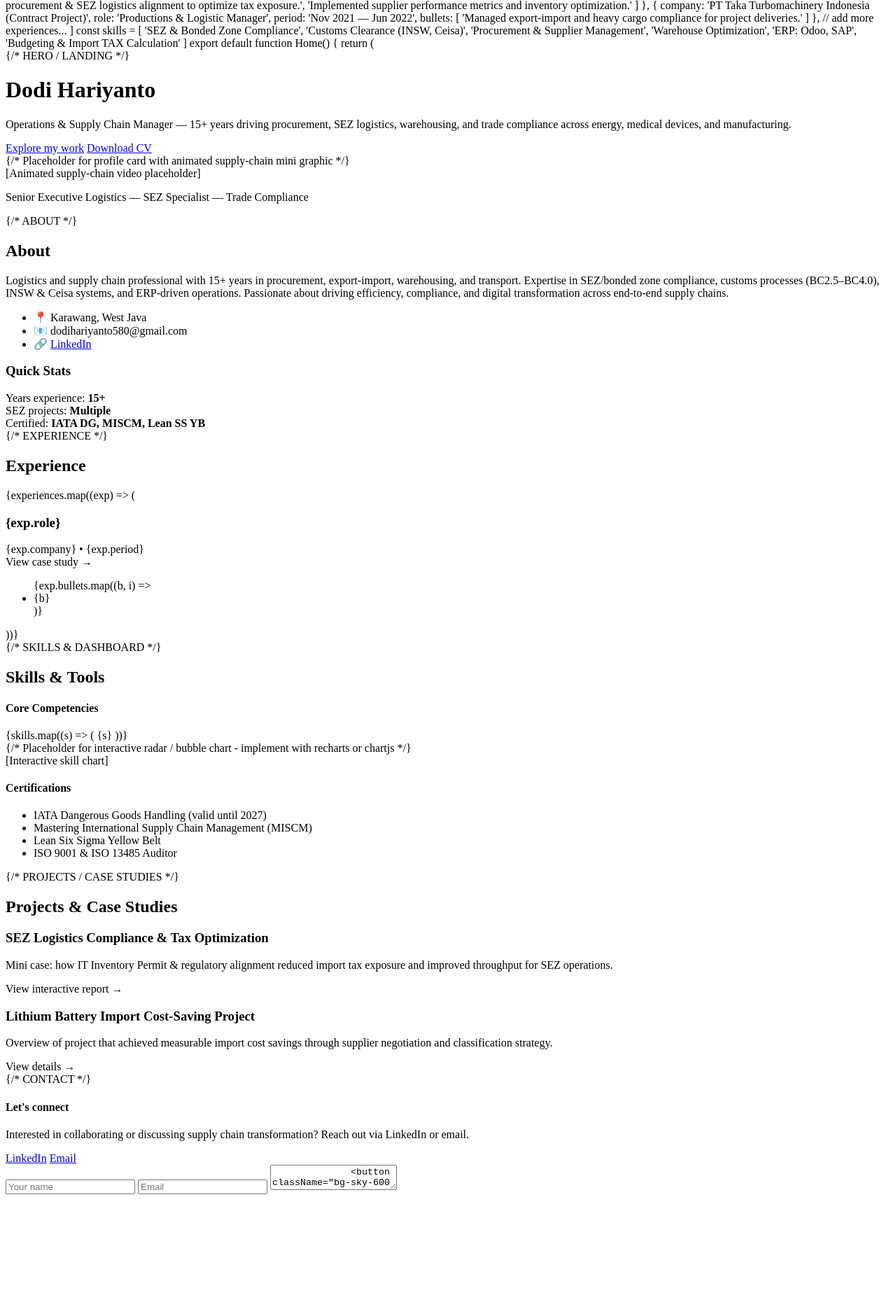
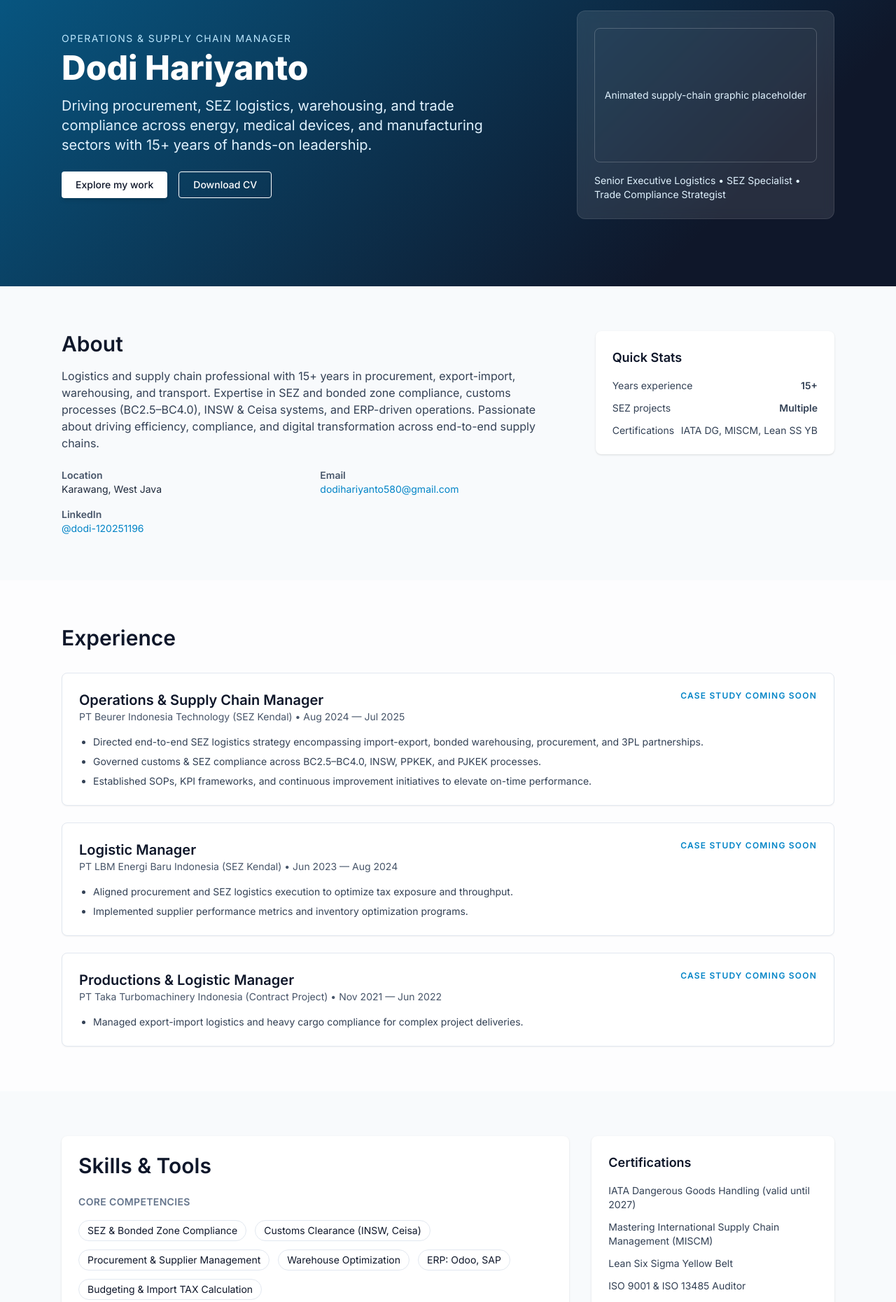
Before and after one commit to dodihariyanto580-beep/chatGPT-portfolio, a plain HTML site: page index.html in a window 1280 px wide. Shown: the part 81-1941 px from the top of the page at 70% size. Before the commit the page ends 1803 px from the top, so only its background shows below. Drawn offline with nearby package versions, Linux system fonts and the light colour scheme.

Commit message:
Convert portfolio starter into static Tailwind page

```diff
--- a/index.html
+++ b/index.html
@@ -1,233 +1,277 @@
-// Next.js single-file starter (pages/index.jsx)
-// Default export: Home component
-// Tailwind CSS utility classes are used. This file is a starting point — split into components when ready.
-
-import React from 'react'
-
-const experiences = [
-  {
-    company: 'PT Beurer Indonesia Technology (SEZ Kendal)',
-    role: 'Operations & Supply Chain Manager',
-    period: 'Aug 2024 — Jul 2025',
-    bullets: [
-      'Directed end-to-end SEZ logistics strategy (import-export, bonded warehousing, procurement, 3PL).',
-      'Governed customs & SEZ compliance (BC2.5–BC4.0, INSW, PPKEK, PJKEK).',
-      'Established SOP, KPI frameworks, and continuous improvement initiatives.'
-    ]
-  },
-  {
-    company: 'PT LBM Energi Baru Indonesia (SEZ Kendal)',
-    role: 'Logistic Manager',
-    period: 'Jun 2023 — Aug 2024',
-    bullets: [
-      'Led procurement & SEZ logistics alignment to optimize tax exposure.',
-      'Implemented supplier performance metrics and inventory optimization.'
-    ]
-  },
-  {
-    company: 'PT Taka Turbomachinery Indonesia (Contract Project)',
-    role: 'Productions & Logistic Manager',
-    period: 'Nov 2021 — Jun 2022',
-    bullets: [
-      'Managed export-import and heavy cargo compliance for project deliveries.'
-    ]
-  },
-  // add more experiences...
-]
-
-const skills = [
-  'SEZ & Bonded Zone Compliance',
-  'Customs Clearance (INSW, Ceisa)',
-  'Procurement & Supplier Management',
-  'Warehouse Optimization',
-  'ERP: Odoo, SAP',
-  'Budgeting & Import TAX Calculation'
-]
-
-export default function Home() {
-  return (
-    <div className="min-h-screen bg-gray-50 text-gray-900">
-      {/* HERO / LANDING */}
-      <header className="relative overflow-hidden bg-gradient-to-r from-sky-800 via-sky-700 to-slate-800 text-white">
-        <div className="max-w-6xl mx-auto px-6 py-24 flex flex-col md:flex-row items-center gap-8">
-          <div className="flex-1">
-            <h1 className="text-4xl md:text-5xl font-extrabold">Dodi Hariyanto</h1>
-            <p className="mt-4 text-lg md:text-xl max-w-2xl leading-relaxed">Operations & Supply Chain Manager — 15+ years driving procurement, SEZ logistics, warehousing, and trade compliance across energy, medical devices, and manufacturing.</p>
-            <div className="mt-6 flex gap-4">
-              <a href="#portfolio" className="inline-block bg-white text-slate-900 px-5 py-2 rounded shadow-md">Explore my work</a>
-              <a href="/Resume_Dodi_Hariyanto.pdf" download className="inline-block border border-white px-5 py-2 rounded">Download CV</a>
+<!DOCTYPE html>
+<html lang="en">
+  <head>
+    <meta charset="UTF-8" />
+    <meta name="viewport" content="width=device-width, initial-scale=1.0" />
+    <title>Dodi Hariyanto — Operations & Supply Chain Leader</title>
+    <meta
+      name="description"
+      content="Portfolio of Dodi Hariyanto, an Operations & Supply Chain Manager specializing in SEZ logistics, customs compliance, and procurement optimization."
+    />
+    <link rel="preconnect" href="https://fonts.googleapis.com" />
+    <link rel="preconnect" href="https://fonts.gstatic.com" crossorigin />
+    <link
+      href="https://fonts.googleapis.com/css2?family=Inter:wght@400;500;600;700;800&display=swap"
+      rel="stylesheet"
+    />
+    <script src="https://cdn.tailwindcss.com"></script>
+    <script>
+      tailwind.config = {
+        theme: {
+          extend: {
+            fontFamily: {
+              sans: ['Inter', 'system-ui', 'sans-serif']
+            }
+          }
+        }
+      };
+    </script>
+    <style>
+      body {
+        font-family: 'Inter', system-ui, sans-serif;
+      }
+      .bg-gradient-supply {
+        background: linear-gradient(135deg, #075985, #0f172a 80%);
+      }
+    </style>
+  </head>
+  <body class="min-h-screen bg-slate-50 text-slate-900">
+    <header class="bg-gradient-supply text-white">
+      <div class="mx-auto flex max-w-6xl flex-col gap-8 px-6 py-24 md:flex-row md:items-center">
+        <div class="flex-1">
+          <p class="text-sm uppercase tracking-widest text-sky-200">Operations &amp; Supply Chain Manager</p>
+          <h1 class="mt-2 text-4xl font-extrabold md:text-5xl">Dodi Hariyanto</h1>
+          <p class="mt-4 max-w-2xl text-lg leading-relaxed text-sky-100 md:text-xl">
+            Driving procurement, SEZ logistics, warehousing, and trade compliance across energy, medical devices, and manufacturing sectors with
+            15+ years of hands-on leadership.
+          </p>
+          <div class="mt-6 flex flex-wrap gap-4 text-sm font-medium">
+            <a
+              class="inline-flex items-center rounded bg-white px-5 py-2 text-slate-900 shadow-md transition hover:-translate-y-0.5 hover:shadow-lg"
+              href="#portfolio"
+            >
+              Explore my work
+            </a>
+            <a
+              class="inline-flex items-center rounded border border-white px-5 py-2 text-white transition hover:bg-white/10"
+              href="/Resume_Dodi_Hariyanto.pdf"
+              download
+            >
+              Download CV
+            </a>
           </div>
         </div>
-          <div className="w-full md:w-1/3">
-            {/* Placeholder for profile card with animated supply-chain mini graphic */}
-            <div className="bg-white/10 rounded-xl p-6 backdrop-blur-sm border border-white/10">
-              <div className="h-48 flex items-center justify-center">[Animated supply-chain video placeholder]</div>
-              <p className="mt-4 text-sm">Senior Executive Logistics — SEZ Specialist — Trade Compliance</p>
+        <div class="w-full md:w-1/3">
+          <div class="rounded-xl border border-white/10 bg-white/10 p-6 backdrop-blur">
+            <div class="flex h-48 items-center justify-center rounded-lg border border-white/20 text-center text-sm text-sky-100">
+              Animated supply-chain graphic placeholder
+            </div>
+            <p class="mt-4 text-sm text-sky-100">
+              Senior Executive Logistics • SEZ Specialist • Trade Compliance Strategist
+            </p>
           </div>
         </div>
       </div>
     </header>
 
-      {/* ABOUT */}
-      <section id="about" className="max-w-6xl mx-auto p-8">
-        <div className="grid md:grid-cols-3 gap-8 items-center">
-          <div className="md:col-span-2">
-            <h2 className="text-2xl font-semibold">About</h2>
-            <p className="mt-3 text-gray-700">Logistics and supply chain professional with 15+ years in procurement, export-import, warehousing, and transport. Expertise in SEZ/bonded zone compliance, customs processes (BC2.5–BC4.0), INSW & Ceisa systems, and ERP-driven operations. Passionate about driving efficiency, compliance, and digital transformation across end-to-end supply chains.</p>
-            <ul className="mt-4 grid grid-cols-1 sm:grid-cols-2 gap-2">
-              <li className="text-sm">📍 Karawang, West Java</li>
-              <li className="text-sm">📧 dodihariyanto580@gmail.com</li>
-              <li className="text-sm">🔗 <a className="text-sky-600" href="https://www.linkedin.com/in/dodi-120251196/">LinkedIn</a></li>
-            </ul>
+    <main>
+      <section id="about" class="mx-auto max-w-6xl px-6 py-16">
+        <div class="grid gap-10 md:grid-cols-3 md:items-start">
+          <div class="md:col-span-2">
+            <h2 class="text-3xl font-semibold">About</h2>
+            <p class="mt-4 text-slate-700">
+              Logistics and supply chain professional with 15+ years in procurement, export-import, warehousing, and transport. Expertise in SEZ and bonded
+              zone compliance, customs processes (BC2.5–BC4.0), INSW &amp; Ceisa systems, and ERP-driven operations. Passionate about driving efficiency,
+              compliance, and digital transformation across end-to-end supply chains.
+            </p>
+            <dl class="mt-6 grid grid-cols-1 gap-4 text-sm sm:grid-cols-2">
+              <div>
+                <dt class="font-semibold text-slate-600">Location</dt>
+                <dd class="text-slate-800">Karawang, West Java</dd>
               </div>
               <div>
-            <div className="bg-white p-4 rounded-lg shadow">
-              <h3 className="font-medium">Quick Stats</h3>
-              <div className="mt-3 space-y-2 text-sm">
-                <div>Years experience: <strong>15+</strong></div>
-                <div>SEZ projects: <strong>Multiple</strong></div>
-                <div>Certified: <strong>IATA DG, MISCM, Lean SS YB</strong></div>
+                <dt class="font-semibold text-slate-600">Email</dt>
+                <dd>
+                  <a class="text-sky-600 hover:underline" href="mailto:dodihariyanto580@gmail.com">dodihariyanto580@gmail.com</a>
+                </dd>
               </div>
+              <div>
+                <dt class="font-semibold text-slate-600">LinkedIn</dt>
+                <dd>
+                  <a class="text-sky-600 hover:underline" href="https://www.linkedin.com/in/dodi-120251196/" target="_blank" rel="noreferrer">@dodi-120251196</a>
+                </dd>
+              </div>
+            </dl>
+          </div>
+          <div>
+            <div class="rounded-lg bg-white p-6 shadow">
+              <h3 class="text-lg font-semibold">Quick Stats</h3>
+              <dl class="mt-4 space-y-3 text-sm text-slate-700">
+                <div class="flex items-center justify-between">
+                  <dt>Years experience</dt>
+                  <dd class="font-semibold">15+</dd>
+                </div>
+                <div class="flex items-center justify-between">
+                  <dt>SEZ projects</dt>
+                  <dd class="font-semibold">Multiple</dd>
+                </div>
+                <div class="flex items-center justify-between">
+                  <dt>Certifications</dt>
+                  <dd class="text-right">IATA DG, MISCM, Lean SS YB</dd>
+                </div>
+              </dl>
             </div>
           </div>
         </div>
       </section>
 
-      {/* EXPERIENCE */}
-      <section id="experience" className="bg-white/60 py-12">
-        <div className="max-w-6xl mx-auto p-8">
-          <h2 className="text-2xl font-semibold">Experience</h2>
-          <div className="mt-6 space-y-6">
-            {experiences.map((exp) => (
-              <div key={exp.company} className="p-6 border rounded-lg bg-white shadow-sm">
-                <div className="flex items-start justify-between">
+      <section id="experience" class="bg-white/70 py-16">
+        <div class="mx-auto max-w-6xl px-6">
+          <h2 class="text-3xl font-semibold">Experience</h2>
+          <div class="mt-8 space-y-6">
+            <article class="rounded-lg border border-slate-200 bg-white p-6 shadow-sm">
+              <div class="flex flex-wrap items-start justify-between gap-4">
                 <div>
-                    <h3 className="text-lg font-semibold">{exp.role}</h3>
-                    <div className="text-sm text-slate-600">{exp.company} • {exp.period}</div>
+                  <h3 class="text-xl font-semibold">Operations &amp; Supply Chain Manager</h3>
+                  <p class="text-sm text-slate-600">PT Beurer Indonesia Technology (SEZ Kendal) • Aug 2024 — Jul 2025</p>
                 </div>
-                  <div className="text-xs text-slate-500">View case study →</div>
+                <span class="text-xs font-semibold uppercase tracking-widest text-sky-600">Case study coming soon</span>
               </div>
-                <ul className="mt-4 list-disc pl-5 text-sm text-slate-700">
-                  {exp.bullets.map((b, i) => <li key={i}>{b}</li>)}
+              <ul class="mt-4 list-disc space-y-2 pl-5 text-sm text-slate-700">
+                <li>Directed end-to-end SEZ logistics strategy encompassing import-export, bonded warehousing, procurement, and 3PL partnerships.</li>
+                <li>Governed customs &amp; SEZ compliance across BC2.5–BC4.0, INSW, PPKEK, and PJKEK processes.</li>
+                <li>Established SOPs, KPI frameworks, and continuous improvement initiatives to elevate on-time performance.</li>
               </ul>
+            </article>
+
+            <article class="rounded-lg border border-slate-200 bg-white p-6 shadow-sm">
+              <div class="flex flex-wrap items-start justify-between gap-4">
+                <div>
+                  <h3 class="text-xl font-semibold">Logistic Manager</h3>
+                  <p class="text-sm text-slate-600">PT LBM Energi Baru Indonesia (SEZ Kendal) • Jun 2023 — Aug 2024</p>
                 </div>
-            ))}
+                <span class="text-xs font-semibold uppercase tracking-widest text-sky-600">Case study coming soon</span>
+              </div>
+              <ul class="mt-4 list-disc space-y-2 pl-5 text-sm text-slate-700">
+                <li>Aligned procurement and SEZ logistics execution to optimize tax exposure and throughput.</li>
+                <li>Implemented supplier performance metrics and inventory optimization programs.</li>
+              </ul>
+            </article>
+
+            <article class="rounded-lg border border-slate-200 bg-white p-6 shadow-sm">
+              <div class="flex flex-wrap items-start justify-between gap-4">
+                <div>
+                  <h3 class="text-xl font-semibold">Productions &amp; Logistic Manager</h3>
+                  <p class="text-sm text-slate-600">PT Taka Turbomachinery Indonesia (Contract Project) • Nov 2021 — Jun 2022</p>
+                </div>
+                <span class="text-xs font-semibold uppercase tracking-widest text-sky-600">Case study coming soon</span>
+              </div>
+              <ul class="mt-4 list-disc space-y-2 pl-5 text-sm text-slate-700">
+                <li>Managed export-import logistics and heavy cargo compliance for complex project deliveries.</li>
+              </ul>
+            </article>
           </div>
         </div>
       </section>
 
-      {/* SKILLS & DASHBOARD */}
-      <section id="skills" className="max-w-6xl mx-auto p-8">
-        <h2 className="text-2xl font-semibold">Skills & Tools</h2>
-        <div className="mt-6 grid md:grid-cols-3 gap-6">
-          <div className="col-span-2 p-6 bg-white rounded-lg shadow">
-            <h4 className="font-medium">Core Competencies</h4>
-            <div className="mt-4 flex flex-wrap gap-3">
-              {skills.map((s) => (
-                <span key={s} className="px-3 py-1 rounded-full border text-sm">{s}</span>
-              ))}
+      <section id="skills" class="mx-auto max-w-6xl px-6 py-16">
+        <div class="grid gap-8 md:grid-cols-3">
+          <div class="md:col-span-2 rounded-lg bg-white p-6 shadow">
+            <h2 class="text-3xl font-semibold">Skills &amp; Tools</h2>
+            <h3 class="mt-6 text-sm font-semibold uppercase tracking-wide text-slate-500">Core Competencies</h3>
+            <div class="mt-4 flex flex-wrap gap-3 text-sm">
+              <span class="rounded-full border border-slate-200 px-3 py-1">SEZ &amp; Bonded Zone Compliance</span>
+              <span class="rounded-full border border-slate-200 px-3 py-1">Customs Clearance (INSW, Ceisa)</span>
+              <span class="rounded-full border border-slate-200 px-3 py-1">Procurement &amp; Supplier Management</span>
+              <span class="rounded-full border border-slate-200 px-3 py-1">Warehouse Optimization</span>
+              <span class="rounded-full border border-slate-200 px-3 py-1">ERP: Odoo, SAP</span>
+              <span class="rounded-full border border-slate-200 px-3 py-1">Budgeting &amp; Import TAX Calculation</span>
             </div>
-            <div className="mt-6">
-              {/* Placeholder for interactive radar / bubble chart - implement with recharts or chartjs */}
-              <div className="h-48 flex items-center justify-center border rounded">[Interactive skill chart]</div>
+            <div class="mt-8">
+              <div class="flex h-48 items-center justify-center rounded border border-dashed border-slate-300 bg-slate-50 text-center text-sm text-slate-500">
+                Interactive skill chart placeholder (implement with Recharts / Chart.js)
               </div>
             </div>
-          <div className="p-6 bg-white rounded-lg shadow">
-            <h4 className="font-medium">Certifications</h4>
-            <ul className="mt-3 text-sm space-y-2">
+          </div>
+          <div class="rounded-lg bg-white p-6 shadow">
+            <h3 class="text-lg font-semibold">Certifications</h3>
+            <ul class="mt-4 space-y-3 text-sm text-slate-700">
               <li>IATA Dangerous Goods Handling (valid until 2027)</li>
               <li>Mastering International Supply Chain Management (MISCM)</li>
               <li>Lean Six Sigma Yellow Belt</li>
-              <li>ISO 9001 & ISO 13485 Auditor</li>
+              <li>ISO 9001 &amp; ISO 13485 Auditor</li>
             </ul>
           </div>
         </div>
       </section>
 
-      {/* PROJECTS / CASE STUDIES */}
-      <section id="portfolio" className="bg-slate-50 py-12">
-        <div className="max-w-6xl mx-auto p-8">
-          <h2 className="text-2xl font-semibold">Projects & Case Studies</h2>
-          <div className="mt-6 grid md:grid-cols-2 gap-6">
-            <article className="p-6 bg-white rounded-lg shadow">
-              <h3 className="font-medium">SEZ Logistics Compliance & Tax Optimization</h3>
-              <p className="mt-2 text-sm text-slate-700">Mini case: how IT Inventory Permit & regulatory alignment reduced import tax exposure and improved throughput for SEZ operations.</p>
-              <div className="mt-4 text-xs text-sky-600">View interactive report →</div>
+      <section id="portfolio" class="bg-slate-100 py-16">
+        <div class="mx-auto max-w-6xl px-6">
+          <h2 class="text-3xl font-semibold">Projects &amp; Case Studies</h2>
+          <div class="mt-8 grid gap-6 md:grid-cols-2">
+            <article class="rounded-lg bg-white p-6 shadow">
+              <h3 class="text-lg font-semibold">SEZ Logistics Compliance &amp; Tax Optimization</h3>
+              <p class="mt-3 text-sm text-slate-700">
+                Mini case: how IT Inventory Permit and regulatory alignment reduced import tax exposure while improving throughput for SEZ operations.
+              </p>
+              <a class="mt-4 inline-flex items-center text-xs font-semibold uppercase tracking-widest text-sky-600" href="#contact">
+                View interactive report →
+              </a>
             </article>
-
-            <article className="p-6 bg-white rounded-lg shadow">
-              <h3 className="font-medium">Lithium Battery Import Cost-Saving Project</h3>
-              <p className="mt-2 text-sm text-slate-700">Overview of project that achieved measurable import cost savings through supplier negotiation and classification strategy.</p>
-              <div className="mt-4 text-xs text-sky-600">View details →</div>
+            <article class="rounded-lg bg-white p-6 shadow">
+              <h3 class="text-lg font-semibold">Lithium Battery Import Cost-Saving Project</h3>
+              <p class="mt-3 text-sm text-slate-700">
+                Overview of negotiations and HS classification strategy that delivered measurable import cost savings and supply continuity.
+              </p>
+              <a class="mt-4 inline-flex items-center text-xs font-semibold uppercase tracking-widest text-sky-600" href="#contact">
+                View details →
+              </a>
             </article>
           </div>
         </div>
       </section>
+    </main>
 
-      {/* CONTACT */}
-      <footer id="contact" className="bg-slate-900 text-white py-12">
-        <div className="max-w-6xl mx-auto p-8 grid md:grid-cols-3 gap-6">
-          <div className="md:col-span-2">
-            <h4 className="text-xl font-semibold">Let's connect</h4>
-            <p className="mt-2 text-sm">Interested in collaborating or discussing supply chain transformation? Reach out via LinkedIn or email.</p>
-            <div className="mt-4">
-              <a className="inline-block mr-3" href="https://www.linkedin.com/in/dodi-120251196/">LinkedIn</a>
-              <a className="inline-block" href="mailto:dodihariyanto580@gmail.com">Email</a>
+    <footer id="contact" class="bg-slate-900 py-16 text-white">
+      <div class="mx-auto grid max-w-6xl gap-10 px-6 md:grid-cols-3">
+        <div class="md:col-span-2">
+          <h2 class="text-3xl font-semibold">Let's connect</h2>
+          <p class="mt-4 text-sm text-slate-300">
+            Interested in collaborating or discussing supply chain transformation? Reach out via LinkedIn or send a message using the form.
+          </p>
+          <div class="mt-6 flex flex-wrap gap-4 text-sm">
+            <a class="hover:text-sky-400" href="https://www.linkedin.com/in/dodi-120251196/" target="_blank" rel="noreferrer">LinkedIn</a>
+            <a class="hover:text-sky-400" href="mailto:dodihariyanto580@gmail.com">Email</a>
           </div>
         </div>
-          <div>
-            <form className="flex flex-col gap-3">
-              <input className="p-2 rounded text-black" placeholder="Your name" />
-              <input className="p-2 rounded text-black" placeholder="Email" />
-              <textarea className="p-2 rounded text-black" rows={3} placeholder="Message" />
-              <button className="bg-sky-600 text-white py-2 rounded">Send</button>
+        <form class="flex flex-col gap-3">
+          <label class="text-sm" for="name">
+            <span class="block text-slate-300">Your name</span>
+            <input id="name" class="mt-1 w-full rounded bg-white/10 px-3 py-2 text-white placeholder:text-slate-400 focus:outline-none focus:ring-2 focus:ring-sky-500" type="text" placeholder="Jane Doe" />
+          </label>
+          <label class="text-sm" for="email">
+            <span class="block text-slate-300">Email</span>
+            <input id="email" class="mt-1 w-full rounded bg-white/10 px-3 py-2 text-white placeholder:text-slate-400 focus:outline-none focus:ring-2 focus:ring-sky-500" type="email" placeholder="you@example.com" />
+          </label>
+          <label class="text-sm" for="message">
+            <span class="block text-slate-300">Message</span>
+            <textarea id="message" rows="3" class="mt-1 w-full rounded bg-white/10 px-3 py-2 text-white placeholder:text-slate-400 focus:outline-none focus:ring-2 focus:ring-sky-500" placeholder="Let's discuss SEZ logistics..."></textarea>
+          </label>
+          <button
+            class="mt-2 inline-flex items-center justify-center rounded bg-sky-500 px-4 py-2 text-sm font-semibold text-white transition hover:bg-sky-400 focus:outline-none focus:ring-2 focus:ring-sky-300"
+            type="button"
+          >
+            Send message
+          </button>
         </form>
       </div>
-        </div>
-        <div className="text-center text-sm text-slate-400 mt-6">© {new Date().getFullYear()} Dodi Hariyanto — Portfolio</div>
+      <p class="mt-12 text-center text-xs text-slate-500">
+        © <span id="copyright-year"></span> Dodi Hariyanto — Portfolio
+      </p>
     </footer>
-    </div>
-  )
-}
 
-/*
-README / Next steps (place in project root as README.md):
-
-1) Create project and install dependencies
-   npx create-next-app@latest dodi-portfolio
-   cd dodi-portfolio
-   npm install
-
-2) Install Tailwind CSS (official):
-   npm install -D tailwindcss postcss autoprefixer
-   npx tailwindcss init -p
-
-   Configure tailwind.config.js and globals.css per Tailwind docs.
-
-3) Add the pages/index.jsx content (this file) to pages/index.jsx
-   Add globals.css to styles/ and import in pages/_app.js
-
-4) Add Resume_Dodi_Hariyanto.pdf to /public
-
-5) Run locally:
-   npm run dev
-
-6) Push to GitHub and connect to Vercel for automatic deployment.
-
-Optional libraries to implement interactive pieces:
-- recharts or chart.js for radar/bubble charts
-- framer-motion for animations
-- lottie-react for animated supply-chain clips
-- three.js + react-three-fiber for 3D globe
-
-Folder suggestion before push:
-- pages/
-  - index.jsx
-  - _app.jsx
-- public/Resume_Dodi_Hariyanto.pdf
-- styles/globals.css
-- tailwind.config.js
-- package.json
-
-
-*/
+    <script>
+      document.getElementById('copyright-year').textContent = new Date().getFullYear();
+    </script>
+  </body>
+</html>
```
Lines whose indentation alone changed are shown as unchanged.
